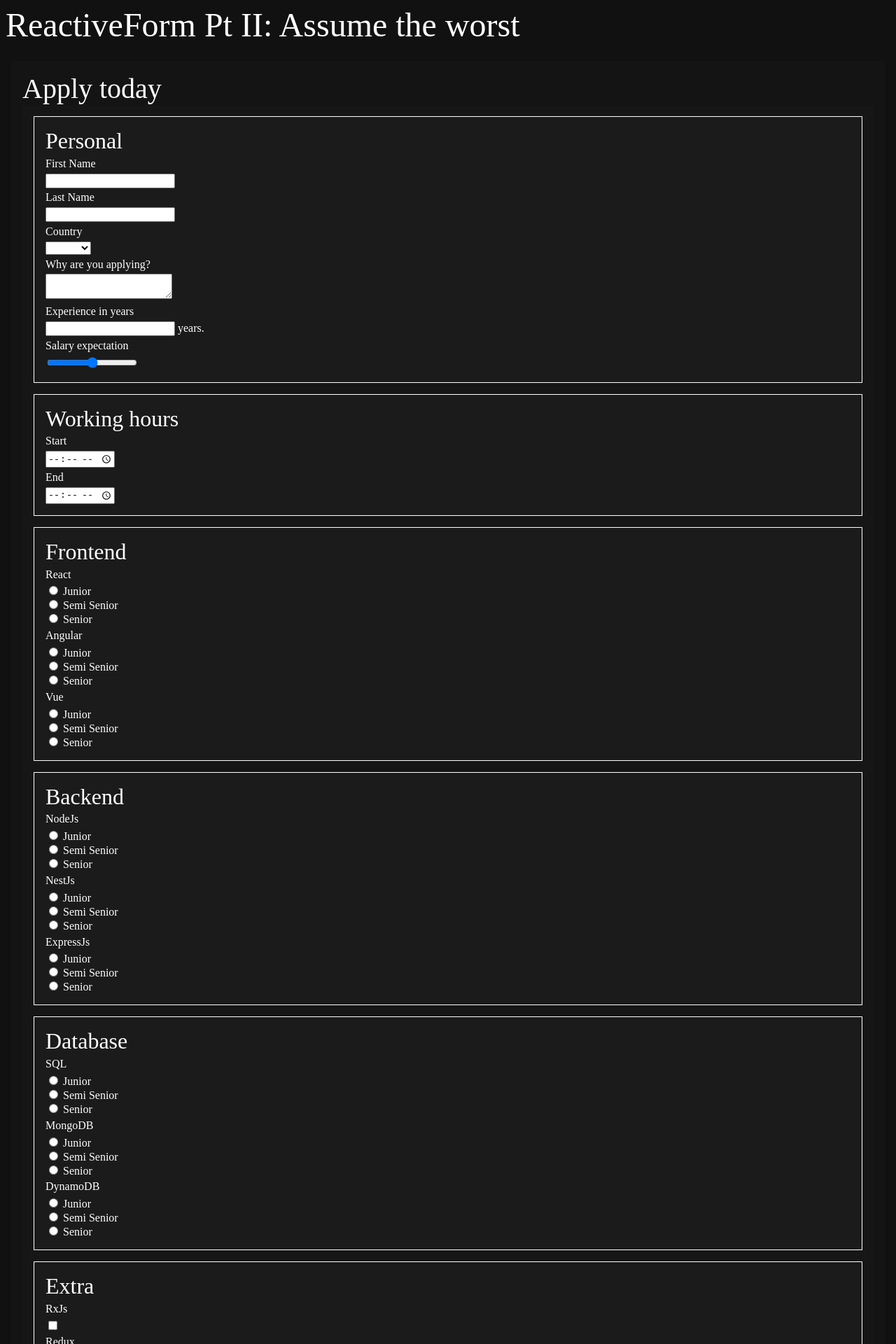
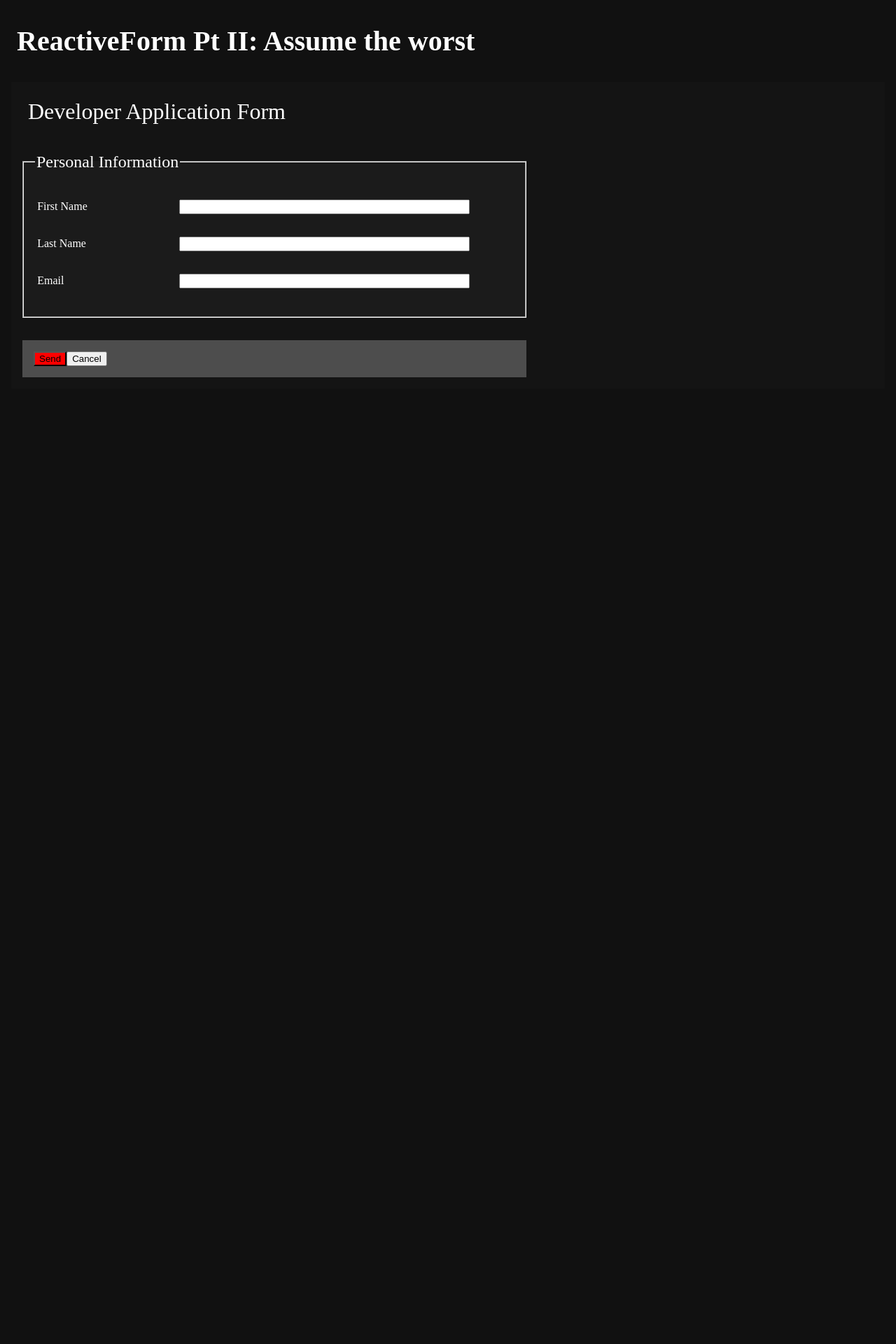
Before and after one commit to danmt/reactive-form-accessible, an Angular app: page / in a window 1280 px wide. Shown: the top 1920 px of the page at 70% size. After the commit the page ends 827 px from the top, so only its background shows below. Built offline with nearby package versions, Linux system fonts and the light colour scheme.

Commit message:
simplifying it

```diff
--- a/src/app/app.component.html
+++ b/src/app/app.component.html
@@ -1,284 +1,62 @@
-<div class="header">
-  <div class="h1">ReactiveForm Pt II: Assume the worst</div>
-</div>
+<header>
+  <h1>ReactiveForm Pt II: Assume the worst</h1>
+</header>
 
-<div class="main">
-  <div class="section">
-    <div class="h2">Apply today</div>
+<main>
+  <section>
+    <form
+      [formGroup]="developerApplicationForm"
+      (ngSubmit)="submit(developerApplicationForm)"
+      aria-labelledby="form-title"
+    >
+      <legend id="form-title">Developer Application Form</legend>
 
-    <div class="form" [formGroup]="developerApplicationForm">
-      <div class="fieldset">
-        <div class="h3">Personal</div>
+      <fieldset id="personal">
+        <legend>Personal Information</legend>
 
-        <div class="label">First Name</div>
-        <input type="text" formControlName="firstName" />
+        <label for="first-name">
+          <span id="first-name-label">
+            First Name
+          </span>
+          <input
+            id="first-name"
+            aria-labelledby="first-name-label"
+            type="text"
+            formControlName="firstName"
+          />
+        </label>
 
-        <div class="label">Last Name</div>
-        <input type="text" formControlName="lastName" />
+        <label for="last-name">
+          <span id="last-name-label">
+            Last Name
+          </span>
+          <input
+            id="last-name"
+            aria-labelledby="last-name-label"
+            type="text"
+            formControlName="lastName"
+          />
+        </label>
 
-        <div class="label">Country</div>
-        <select formControlName="country">
-          <option>USA</option>
-          <option>Mexico</option>
-        </select>
-
-        <div class="label">Why are you applying?</div>
-        <textarea formControlName="whyAreYouApplying"></textarea>
-
-        <div class="label">Experience in years</div>
-        <input formControlName="experienceInYears" type="number" />
-        years.
-
-        <div class="label">Salary expectation</div>
-        <input
-          formControlName="salaryExpectation"
-          type="range"
-          min="0"
-          max="30"
-        />
-      </div>
-
-      <div class="fieldset" formGroupName="workingHours">
-        <div class="h3">Working hours</div>
-
-        <div class="label">Start</div>
-        <input formControlName="startAt" type="time" />
-
-        <div class="label">End</div>
-        <input formControlName="endAt" type="time" />
-      </div>
-
-      <div class="fieldset" formGroupName="frontend">
-        <div class="h3">Frontend</div>
-
-        <div class="label">React</div>
-
-        <input
-          formControlName="react"
-          type="radio"
-          name="react"
-          value="junior"
-        />
-        Junior <br />
-        <input
-          formControlName="react"
-          type="radio"
-          name="react"
-          value="semi-senior"
-        />
-        Semi Senior
-        <br />
-        <input
-          formControlName="react"
-          type="radio"
-          name="react"
-          value="senior"
-        />
-        Senior <br />
-
-        <div class="label">Angular</div>
-        <input
-          formControlName="angular"
-          type="radio"
-          name="angular"
-          value="junior"
-        />
-        Junior <br />
-        <input
-          formControlName="angular"
-          type="radio"
-          name="angular"
-          value="semi-senior"
-        />
-        Semi Senior
-        <br />
-        <input
-          formControlName="angular"
-          type="radio"
-          name="angular"
-          value="senior"
-        />
-        Senior <br />
-
-        <div class="label">Vue</div>
-        <input formControlName="vue" type="radio" name="vue" value="junior" />
-        Junior <br />
-        <input
-          formControlName="vue"
-          type="radio"
-          name="vue"
-          value="semi-senior"
-        />
-        Semi Senior
-        <br />
-        <input formControlName="vue" type="radio" name="vue" value="senior" />
-        Senior <br />
-      </div>
-
-      <div class="fieldset" formGroupName="backend">
-        <div class="h3">Backend</div>
-
-        <div class="label">NodeJs</div>
-        <input
-          formControlName="nodeJs"
-          type="radio"
-          name="nodeJs"
-          value="junior"
-        />
-        Junior <br />
-        <input
-          formControlName="nodeJs"
-          type="radio"
-          name="nodeJs"
-          value="semi-senior"
-        />
-        Semi Senior
-        <br />
-        <input
-          formControlName="nodeJs"
-          type="radio"
-          name="nodeJs"
-          value="senior"
-        />
-        Senior <br />
-
-        <div class="label">NestJs</div>
-        <input
-          formControlName="nestJs"
-          type="radio"
-          name="nestJs"
-          value="junior"
-        />
-        Junior <br />
-        <input
-          formControlName="nestJs"
-          type="radio"
-          name="nestJs"
-          value="semi-senior"
-        />
-        Semi Senior
-        <br />
-        <input
-          formControlName="nestJs"
-          type="radio"
-          name="nestJs"
-          value="senior"
-        />
-        Senior <br />
-
-        <div class="label">ExpressJs</div>
-        <input
-          formControlName="expressJs"
-          type="radio"
-          name="expressJs"
-          value="junior"
-        />
-        Junior <br />
-        <input
-          formControlName="expressJs"
-          type="radio"
-          name="expressJs"
-          value="semi-senior"
-        />
-        Semi Senior
-        <br />
-        <input
-          formControlName="expressJs"
-          type="radio"
-          name="expressJs"
-          value="senior"
-        />
-        Senior <br />
-      </div>
-
-      <div class="fieldset" formGroupName="dataBase">
-        <div class="h3">Database</div>
-
-        <div class="label">SQL</div>
-        <input formControlName="sql" type="radio" name="sql" value="junior" />
-        Junior <br />
-        <input
-          formControlName="sql"
-          type="radio"
-          name="sql"
-          value="semi-senior"
-        />
-        Semi Senior
-        <br />
-        <input formControlName="sql" type="radio" name="sql" value="senior" />
-        Senior <br />
-
-        <div class="label">MongoDB</div>
-        <input
-          formControlName="mongoDb"
-          type="radio"
-          name="mongoDb"
-          value="junior"
-        />
-        Junior <br />
-        <input
-          formControlName="mongoDb"
-          type="radio"
-          name="mongoDb"
-          value="semi-senior"
-        />
-        Semi Senior
-        <br />
-        <input
-          formControlName="mongoDb"
-          type="radio"
-          name="mongoDb"
-          value="senior"
-        />
-        Senior <br />
-
-        <div class="label">DynamoDB</div>
-        <input
-          formControlName="dynamoDb"
-          type="radio"
-          name="dynamoDb"
-          value="junior"
-        />
-        Junior <br />
-        <input
-          formControlName="dynamoDb"
-          type="radio"
-          name="dynamoDb"
-          value="semi-senior"
-        />
-        Semi Senior
-        <br />
-        <input
-          formControlName="dynamoDb"
-          type="radio"
-          name="dynamoDb"
-          value="senior"
-        />
-        Senior <br />
-      </div>
-
-      <div class="fieldset" formGroupName="extras">
-        <div class="h3">Extra</div>
-
-        <div class="label">RxJs</div>
-        <input formControlName="rxjs" type="checkbox" />
-
-        <div class="label">Redux</div>
-        <input formControlName="redux" type="checkbox" />
-
-        <div class="label">GraphQL</div>
-        <input formControlName="graphQl" type="checkbox" />
-
-        <div class="label">Rest API</div>
-        <input formControlName="restApi" type="checkbox" />
-      </div>
+        <label for="email">
+          <span id="email-label">
+            Email
+          </span>
+          <input
+            id="email"
+            type="email"
+            aria-labelledby="email-label"
+            formControlName="email"
+          />
+        </label>
+      </fieldset>
 
       <div class="button-group">
-        <div class="button primary" (click)="submit(developerApplicationForm)">
+        <button type="submit" class="primary">
           Send
-        </div>
-        <div class="button">Cancel</div>
+        </button>
+        <button>Cancel</button>
       </div>
-    </div>
-  </div>
-</div>
+    </form>
+  </section>
+</main>
--- a/src/app/app.component.scss
+++ b/src/app/app.component.scss
@@ -1,32 +1,60 @@
-.main {
+header {
+  padding: 0 1rem;
+}
+
+main {
+  padding: 0 1rem;
+}
+
+section {
+  background: lighten(#111, 1);
+}
+
+h1 {
+  padding: 0.5rem;
+  font-size: 2.5rem;
+}
+
+form {
+  padding: 1rem;
+  max-width: 720px;
+}
+
+form > legend {
+  padding: 0.5rem;
+  font-size: 2rem;
+}
+
+fieldset {
+  background: lighten(#111, 4);
+  margin: 2rem 0;
   padding: 1rem;
 }
 
-.h1 {
-  padding: 0.5rem;
-  font-size: 3rem;
+fieldset > legend {
+  font-size: 1.5rem;
 }
 
-.h2 {
-  font-size: 2.5rem;
+label {
+  display: block;
+  margin: 1rem 0;
+  padding: 0.5rem 0.2rem;
 }
 
-.h3 {
-  font-size: 2rem;
+label:focus-within {
+  outline: 2px red solid;
 }
 
-.section {
-  background: lighten(#111, 1);
-  padding: 1rem;
+input {
+  width: 100%;
 }
 
-.form {
-  background: lighten(#111, 2);
-  padding: 1rem;
+input:focus {
+  outline: none;
 }
 
-.label {
-  margin: 0.3rem 0;
+textarea {
+  width: 100%;
 }
 
 .button {
@@ -49,9 +77,19 @@
   margin-top: 1rem;
 }
 
-.fieldset {
-  background: lighten(#111, 4);
-  border: 1px solid white;
-  padding: 1rem;
-  margin-bottom: 1rem;
+@media all and (min-width: 560px) {
+  fieldset {
+    label span {
+      display: inline-block;
+      width: 30%;
+    }
+
+    textarea {
+      width: 80%;
+    }
+
+    input {
+      width: 60%;
+    }
+  }
 }
--- a/src/app/app.component.ts
+++ b/src/app/app.component.ts
@@ -10,35 +10,7 @@ export class AppComponent {
   developerApplicationForm = this.fb.group({
     firstName: [''],
     lastName: [''],
-    country: [''],
-    whyAreYouApplying: [''],
-    experienceInYears: [''],
-    salaryExpectation: [''],
-    workingHours: this.fb.group({
-      startAt: [''],
-      endAt: ['']
-    }),
-    frontend: this.fb.group({
-      angular: [''],
-      react: [''],
-      vue: ['']
-    }),
-    backend: this.fb.group({
-      nodeJs: [''],
-      nestJs: [''],
-      expressJs: ['']
-    }),
-    dataBase: this.fb.group({
-      sql: [''],
-      mongoDb: [''],
-      dynamoDb: ['']
-    }),
-    extras: this.fb.group({
-      rxjs: [false],
-      redux: [false],
-      graphQl: [false],
-      restApi: [false]
-    })
+    email: ['']
   });
 
   constructor(private fb: FormBuilder) {}
```
